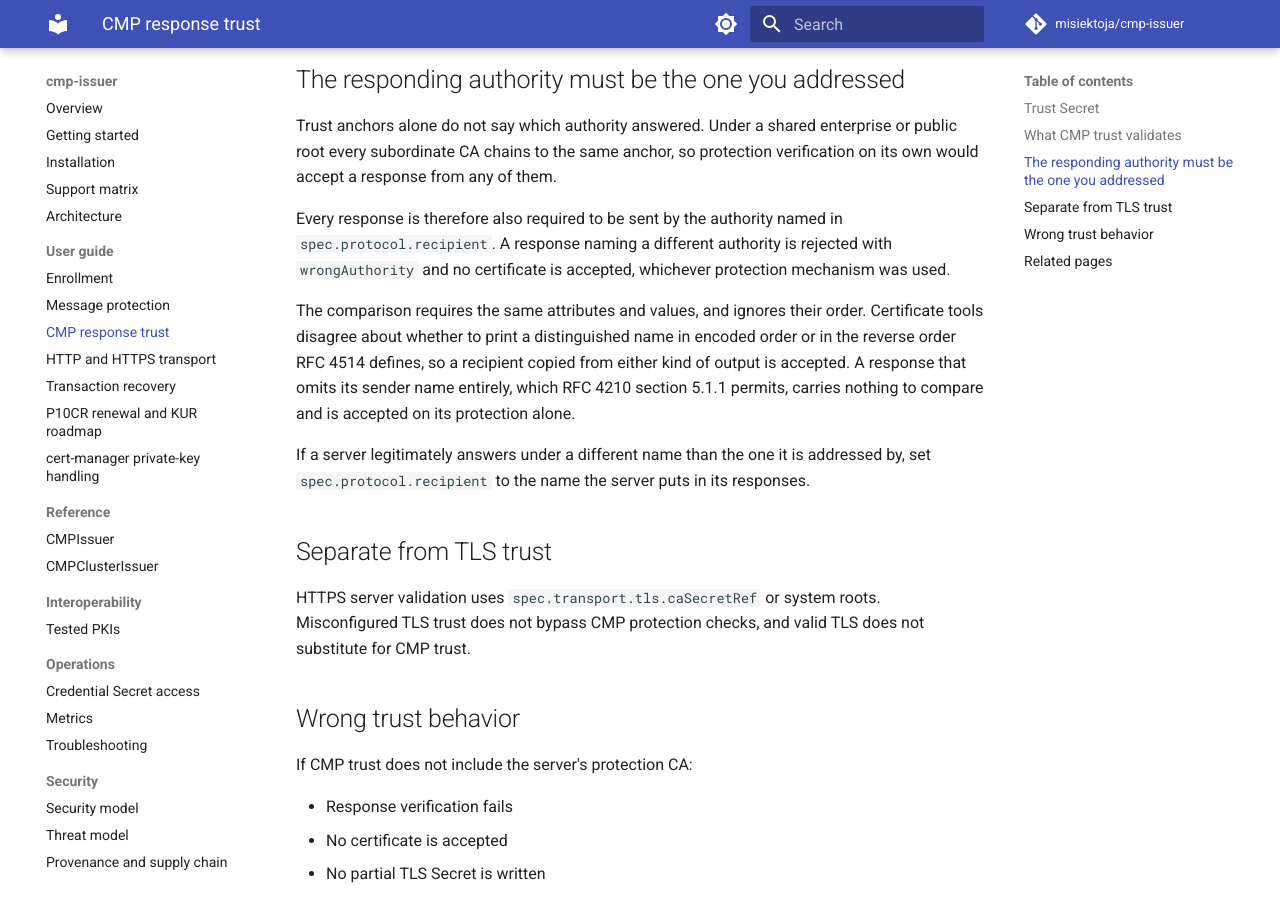
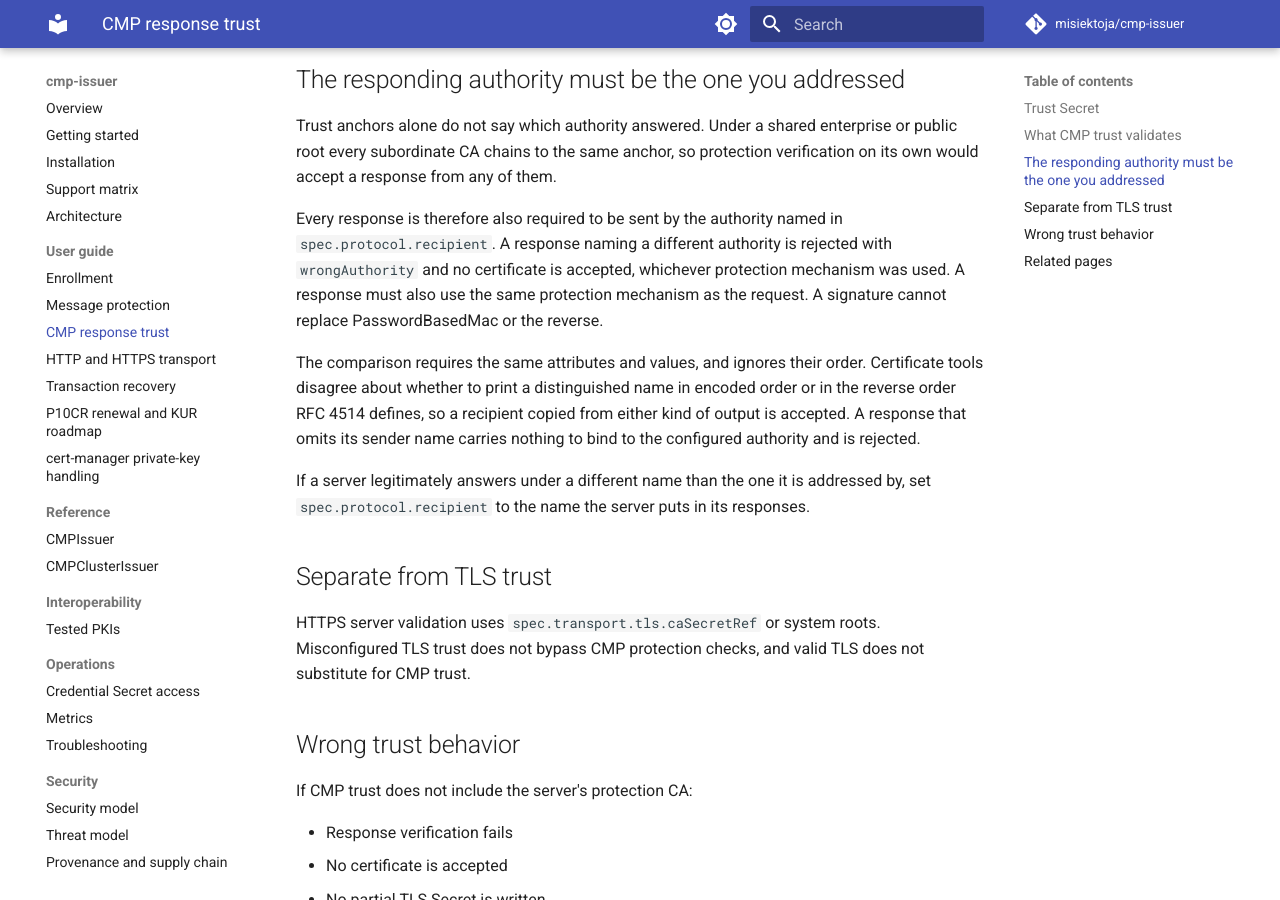
Before and after one commit to misiektoja/cmp-issuer, an MkDocs documentation site: the page built from docs/guide/cmp-response-trust.md, in a window 1280 px wide and 900 px high, scrolled down 1178 px. Built offline with MkDocs 1.6.1 and Material for MkDocs 9.7.7, drawn with Linux system fonts in a browser that asks for light colours; comment, search, counter and statistics services are not loaded.

Commit message:
docs(guide): document strict response identity binding

```diff
--- a/docs/guide/cmp-response-trust.md
+++ b/docs/guide/cmp-response-trust.md
@@ -48,13 +48,13 @@ from any of them.
 
 Every response is therefore also required to be sent by the authority named in `spec.protocol.recipient`.
 A response naming a different authority is rejected with `wrongAuthority` and no certificate is
-accepted, whichever protection mechanism was used.
+accepted, whichever protection mechanism was used. A response must also use the same protection
+mechanism as the request. A signature cannot replace PasswordBasedMac or the reverse.
 
 The comparison requires the same attributes and values, and ignores their order. Certificate tools
 disagree about whether to print a distinguished name in encoded order or in the reverse order RFC 4514
 defines, so a recipient copied from either kind of output is accepted. A response that omits its sender
-name entirely, which RFC 4210 section 5.1.1 permits, carries nothing to compare and is accepted on its
-protection alone.
+name carries nothing to bind to the configured authority and is rejected.
 
 If a server legitimately answers under a different name than the one it is addressed by, set
 `spec.protocol.recipient` to the name the server puts in its responses.
```
